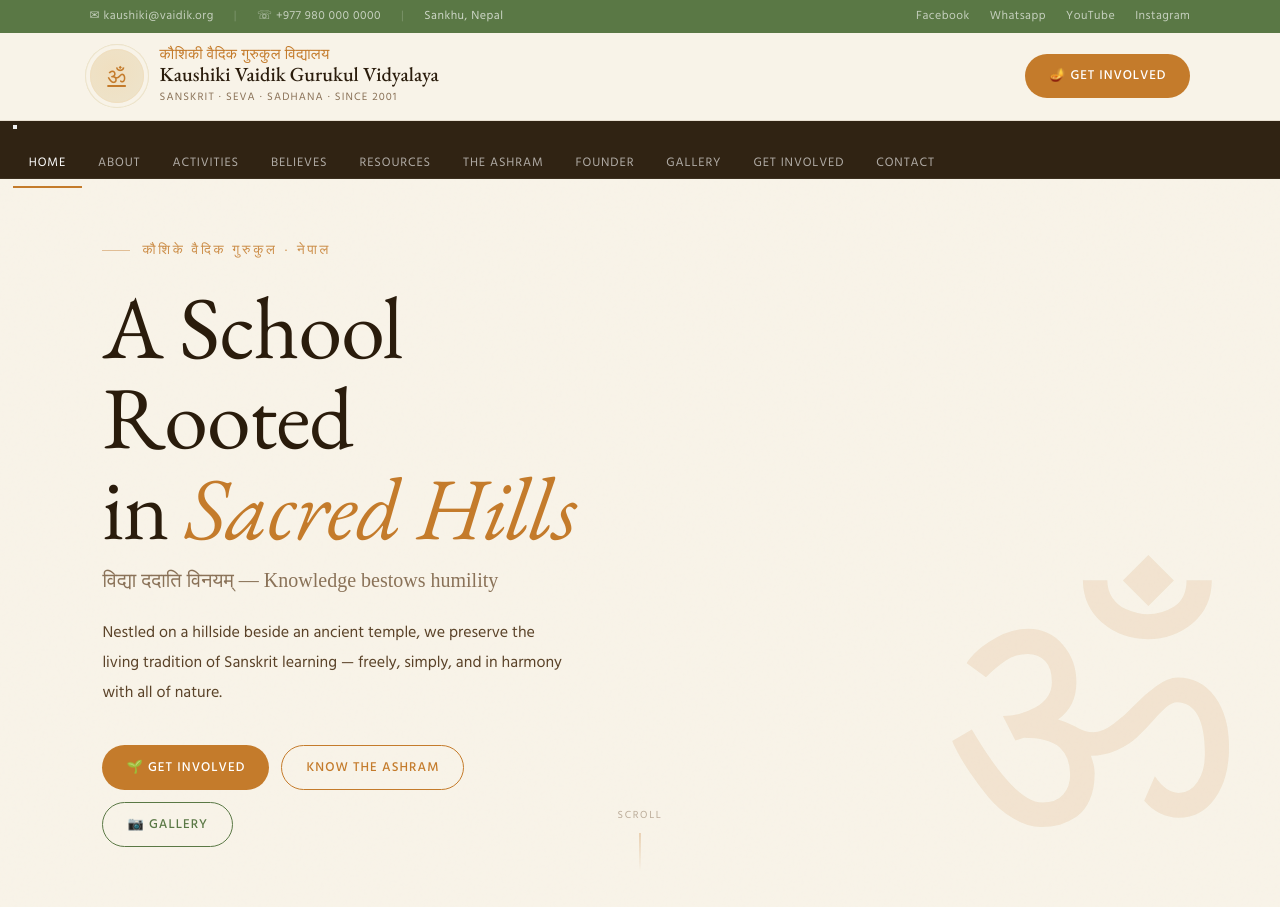
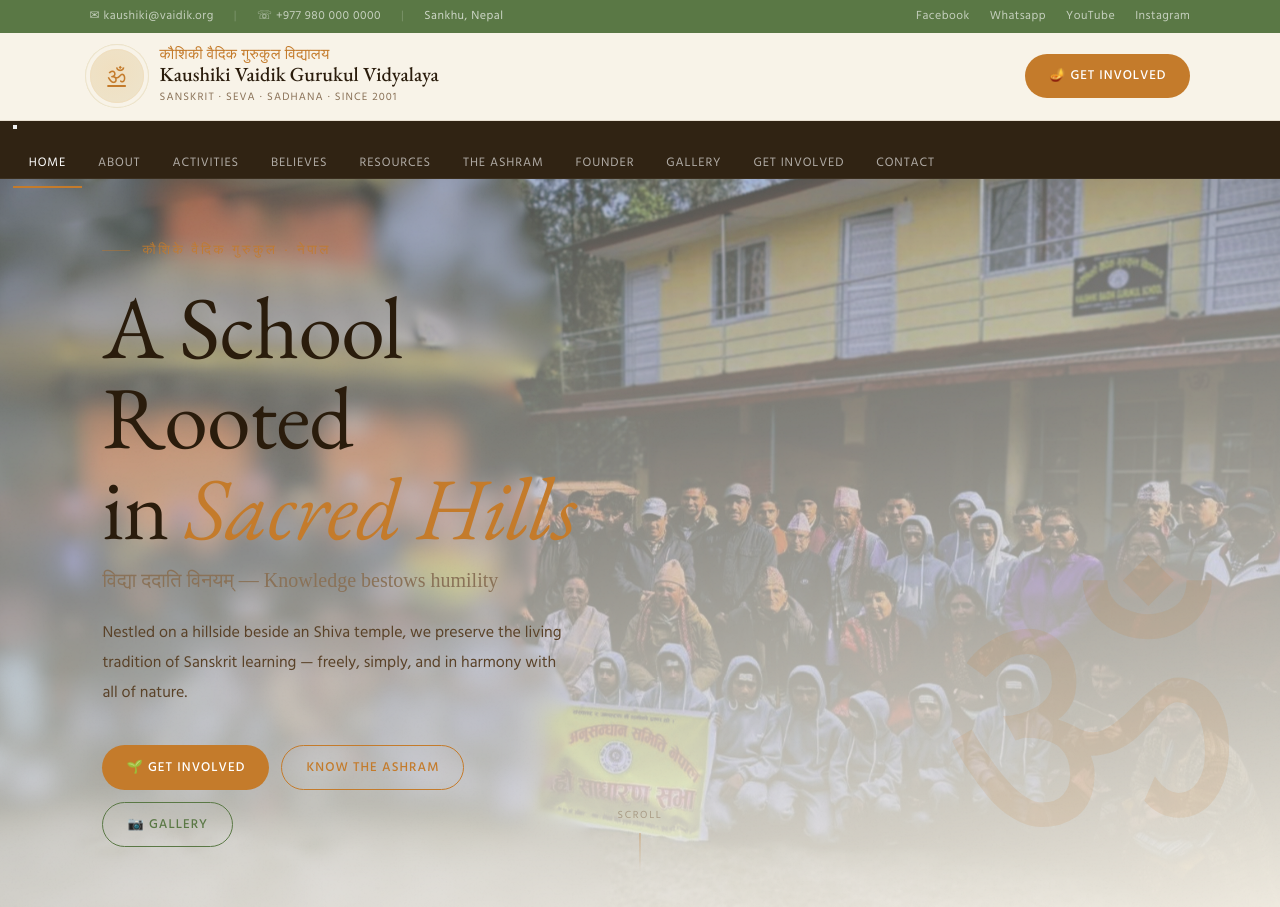
Before and after one commit to Bibek0130/KaishikiVhedicGurukulVidalaya, a React (Vite) app in the folder kaishikivhedicgurukulvidalaya.client/: page /home in a window 1280 px wide. Built offline with nearby package versions, Linux system fonts and the light colour scheme; a web font is replaced by a local one.

Commit message:
Dev: Fixed classname.

```diff
--- a/kaishikivhedicgurukulvidalaya.client/src/features/Home/Home.jsx
+++ b/kaishikivhedicgurukulvidalaya.client/src/features/Home/Home.jsx
@@ -8,7 +8,7 @@ export default function Hero() {
     return (
         <section id="hero" className= "hero">
             {/* Background with slow zoom */}
-            <div className="herobg"/>
+            <div className="heroBg"/>
             <div className= "heroGrain" />
 
             {/* Large watermark OM */}
@@ -30,7 +30,7 @@ export default function Hero() {
                 </p>
 
                 <p className={ "heroTagline"}>
-                    Nestled on a hillside beside an ancient temple, we preserve the living
+                    Nestled on a hillside beside an Shiva temple, we preserve the living
                     tradition of Sanskrit learning — freely, simply, and in harmony with
                     all of nature.
                 </p>
```
Also changed, not shown: 1 other file (tests, documents, lock files or other folders).
